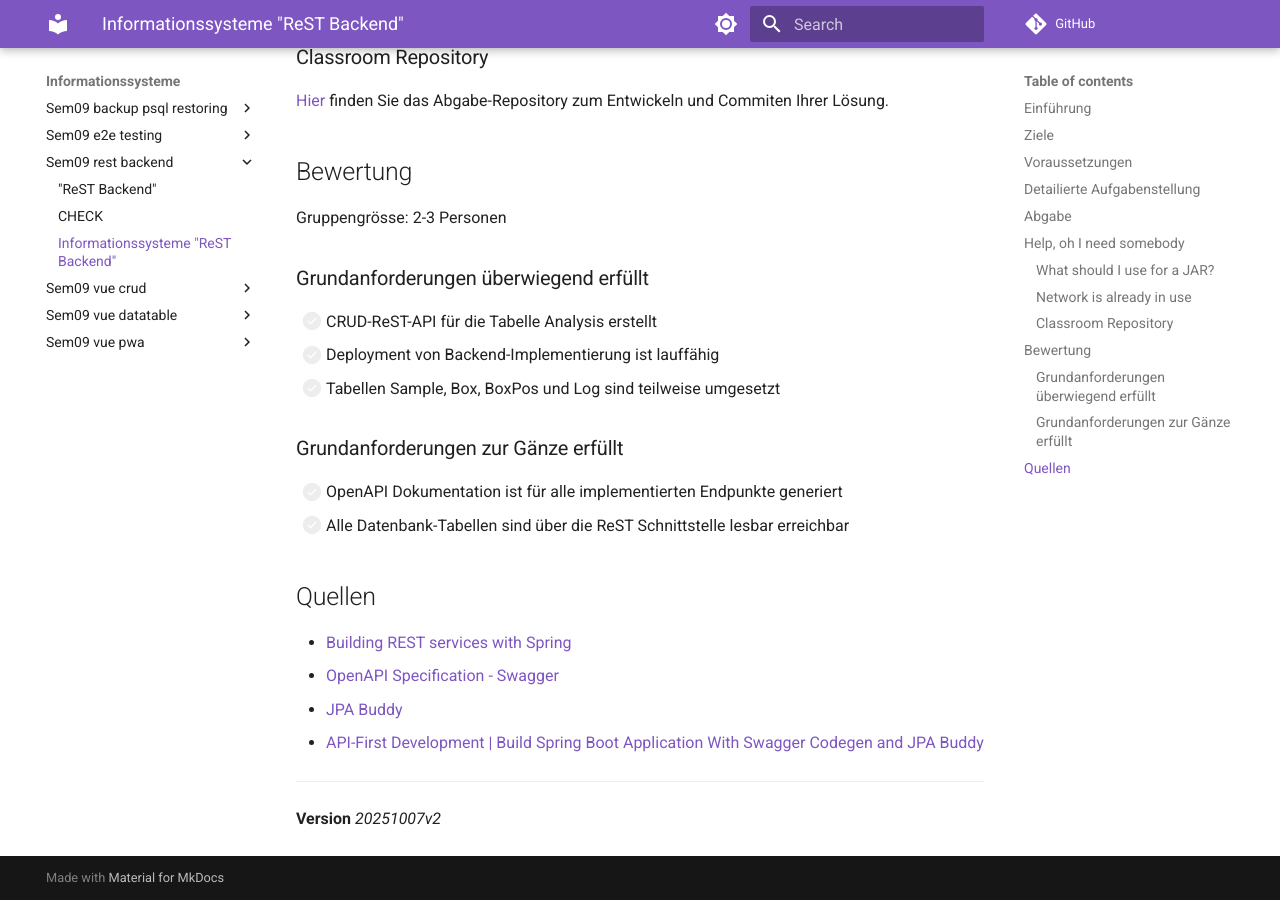
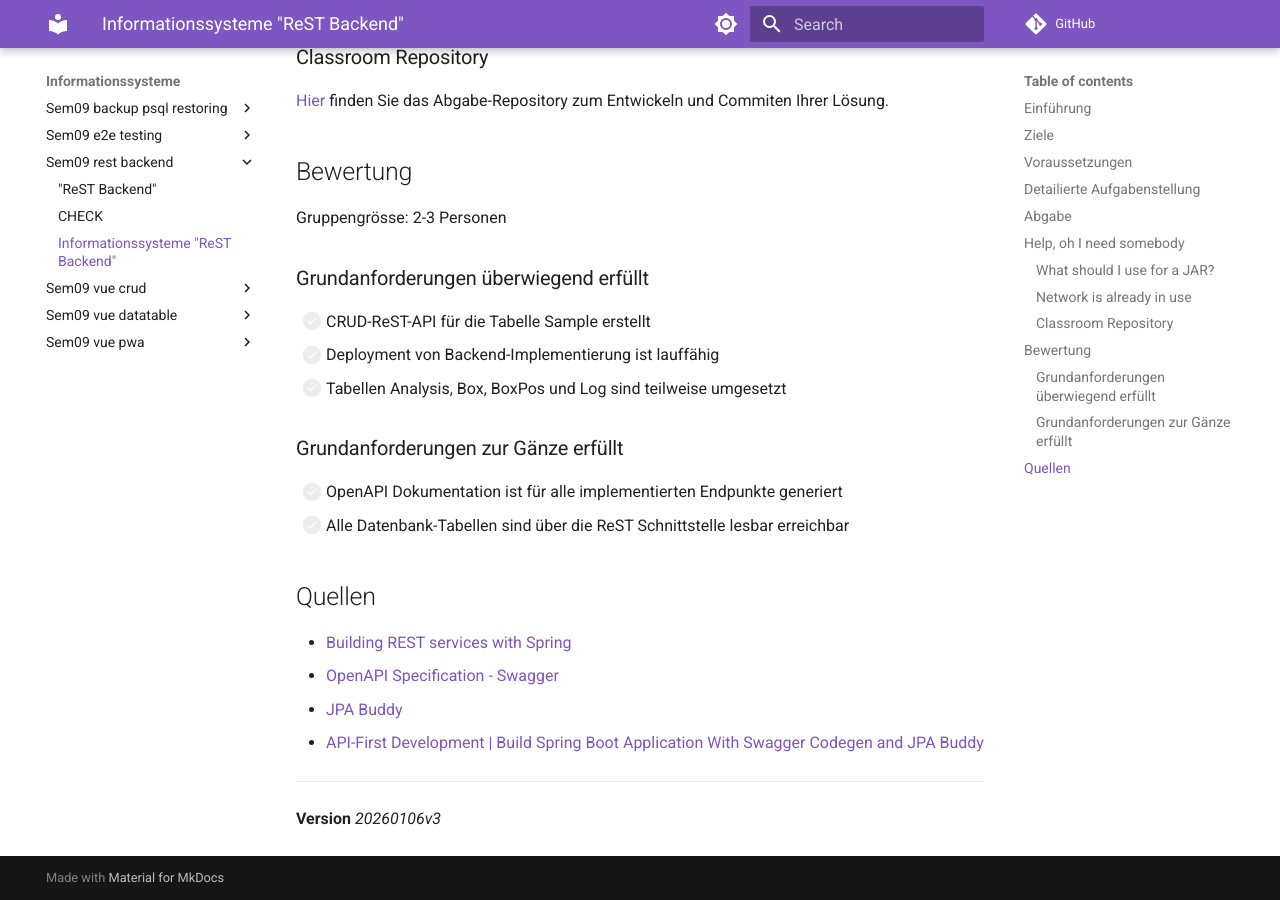
Before and after one commit to TGM-HIT/insy-exercises, an MkDocs documentation site: the page built from docs/informationssysteme_/sem09_rest_backend/TASK.md, in a window 1280 px wide and 900 px high, scrolled down 1872 px. Built offline with MkDocs 1.6.1 and Material for MkDocs 9.7.7, drawn with Linux system fonts in a browser that asks for light colours; comment, search, counter and statistics services are not loaded.

```diff
--- a/docs/informationssysteme_/sem09_rest_backend/TASK.md
+++ b/docs/informationssysteme_/sem09_rest_backend/TASK.md
@@ -48,9 +48,9 @@ for /f "tokens=*" %i in ('docker network ls -q') do @docker network inspect %i -
 ## Bewertung
 Gruppengrösse: 2-3 Personen
 ### Grundanforderungen überwiegend erfüllt
-- [ ] CRUD-ReST-API für die Tabelle Analysis erstellt
+- [ ] CRUD-ReST-API für die Tabelle Sample erstellt
 - [ ] Deployment von Backend-Implementierung ist lauffähig
-- [ ] Tabellen Sample, Box, BoxPos und Log sind teilweise umgesetzt
+- [ ] Tabellen Analysis, Box, BoxPos und Log sind teilweise umgesetzt
 
 ### Grundanforderungen zur Gänze erfüllt
 - [ ] OpenAPI Dokumentation ist für alle implementierten Endpunkte generiert
@@ -63,4 +63,4 @@ Gruppengrösse: 2-3 Personen
 * [API-First Development | Build Spring Boot Application With Swagger Codegen and JPA Buddy](https://jpa-buddy.com/guides/api-first-development-build-spring-boot-application/)
 
 ---
-**Version** *20251007v2*
+**Version** *20260106v3*
```
Also changed, not shown: docs/informationssysteme_/sem09_rest_backend/CHECK.md (+10 -5 lines).
